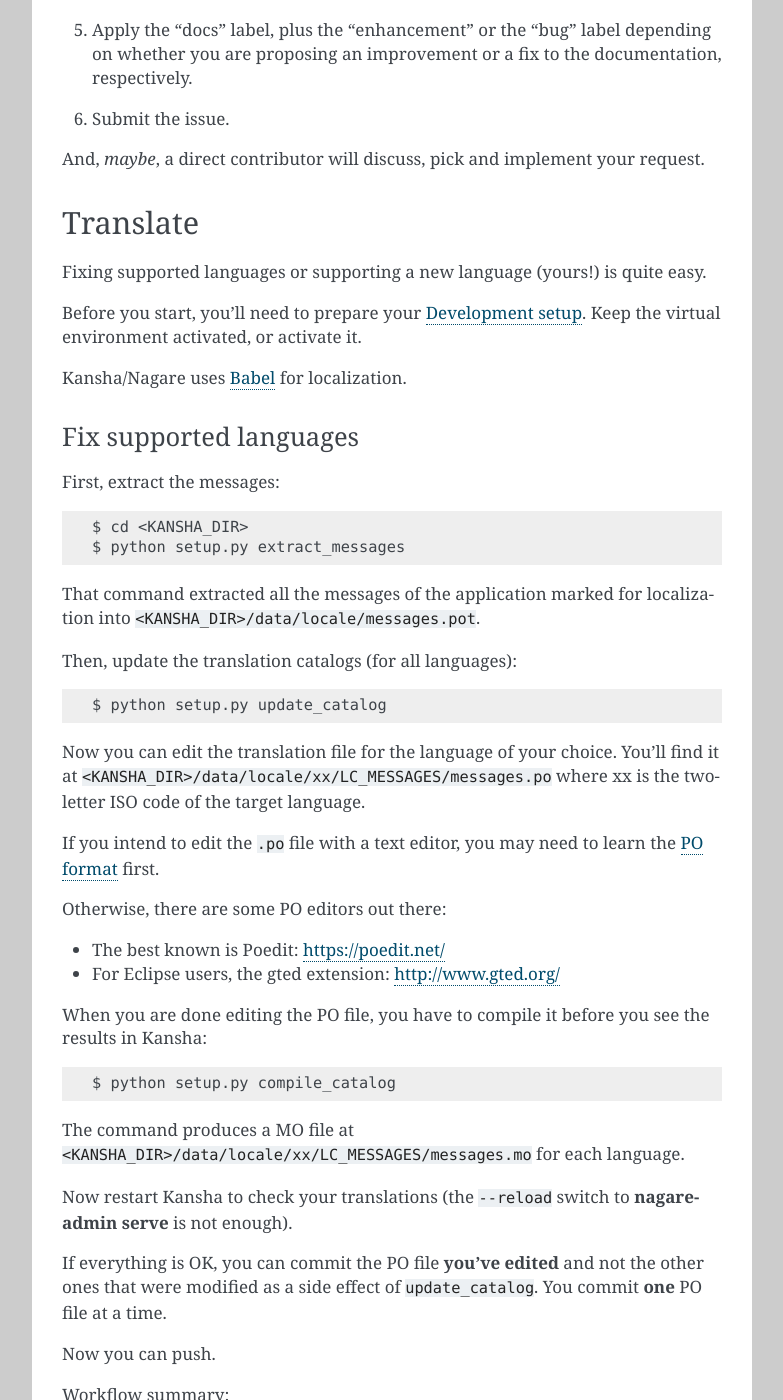
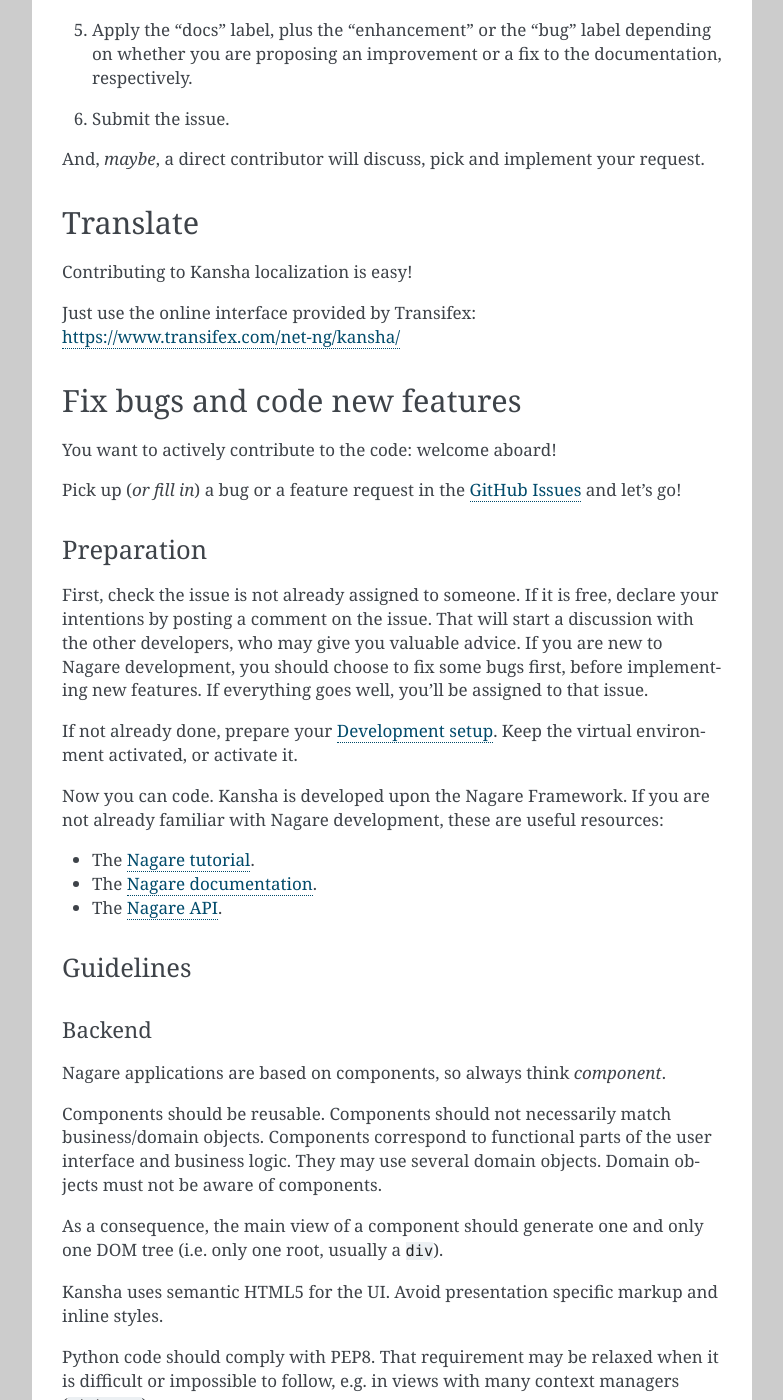
Before and after one commit to Net-ng/kansha, a Sphinx documentation site: the page built from doc/contribute.rst, in a window 1280 px wide and 1400 px high, scrolled down 3622 px. Shown: the whole window, without its empty margins (358-1141 px from the left). Built offline with Sphinx 7.4.7, drawn with Linux system fonts in a browser that asks for light colours; some of the changed text lies outside the part shown.

Commit message:
Now we use Transifex for translation. Do not edit the .po files manually anymore.

```diff
--- a/doc/contribute.rst
+++ b/doc/contribute.rst
@@ -151,86 +151,10 @@
 Translate
 ---------
 
-Fixing supported languages or supporting a new language (yours!) is quite easy.
-
-Before you start, you'll need to prepare your :ref:`develenv`. Keep the virtual environment activated, or activate it.
-
-Kansha/Nagare uses `Babel <http://babel.pocoo.org/docs/>`_ for localization.
+Contributing to Kansha localization is easy!
 
 
-.. _fix_lang:
-
-Fix supported languages
-^^^^^^^^^^^^^^^^^^^^^^^
-
-First, extract the messages::
-
-    $ cd <KANSHA_DIR>
-    $ python setup.py extract_messages
-
-That command extracted all the messages of the application marked for localization into :file:`<KANSHA_DIR>/data/locale/messages.pot`.
-
-Then, update the translation catalogs (for all languages)::
-
-    $ python setup.py update_catalog
-
-Now you can edit the translation file for the language of your choice.
-You'll find it at :file:`<KANSHA_DIR>/data/locale/xx/LC_MESSAGES/messages.po`
-where xx is the two-letter ISO code of the target language.
-
-If you intend to edit the :file:`.po` file with a text editor, you may need to learn the `PO format <http://pology.nedohodnik.net/doc/user/en_US/ch-poformat.html>`_ first.
-
-Otherwise, there are some PO editors out there:
-
-* The best known is Poedit: https://poedit.net/
-* For Eclipse users, the gted extension: http://www.gted.org/
-
-When you are done editing the PO file, you have to compile it before you see the results in Kansha::
-
-    $ python setup.py compile_catalog
-
-The command produces a MO file at :file:`<KANSHA_DIR>/data/locale/xx/LC_MESSAGES/messages.mo` for each language.
-
-Now restart Kansha to check your translations (the ``--reload`` switch to :command:`nagare-admin serve` is not enough).
-
-If everything is OK, you can commit the PO file **you've edited** and not the other ones that were modified as a side effect of ``update_catalog``. You commit **one** PO file at a time.
-
-Now you can push.
-
-Workflow summary:
-
-1. Extract messages::
-
-    $ python setup.py extract_messages
-
-2. Update catalogs::
-
-    $ python setup.py update_catalog
-
-3. Edit a PO file in a language you master
-4. Compile it::
-
-    $ python setup.py compile_catalog
-
-5. Restart Kansha.
-6. Check the translations.
-7. Repeat from 3 (always same PO file) until done.
-8. Commit your PO file with an explanatory commit message.
-9. Repeat from 3 for another PO file (optional).
-10. Push.
-11. Submit a Pull Request.
-
-
-Add a new language
-^^^^^^^^^^^^^^^^^^
-
-If you want to transalte Kansha in a new language that is not already present in :file:`<KANSHA_DIR>/data/locale/`, just initialize it with::
-
-    $ python setup.py init_catalog --locale xx
-
-where xx is the two-letter ISO code of the target language.
-
-From here, you can proceed as in :ref:`fix_lang`.
+Just use the online interface provided by Transifex: https://www.transifex.com/net-ng/kansha/
 
 
 .. _contribute_code:
@@ -302,15 +226,15 @@
 General
 """""""
 
-If you add or modify UI messages or labels, please :ref:`translate <fix_lang>` them in the languages you master.
+If you add a new feature, or if you modify the behavior or UI of an existing feature, please :ref:`update <direct_doc>` the documentation.
 
-If you add a new feature, or if you modify the behavior or UI of an existing feature, please :ref:`update <direct_doc>` the documentation.
+Now that the translations are managed by Transifex, the ``.PO`` files must no be edited manually anymore.
 
 Workflow
 ^^^^^^^^
 
 1. Develop;
-2. translate (if appliable);
+2. check your style;
 3. update the manual (if new feature, modified UI or behavior);
 4. write unit tests for internal funtionality and API (*for the latter, write the tests first, then develop*);
 5. test (IE9/Firefox/Chrome/Safari);
```
